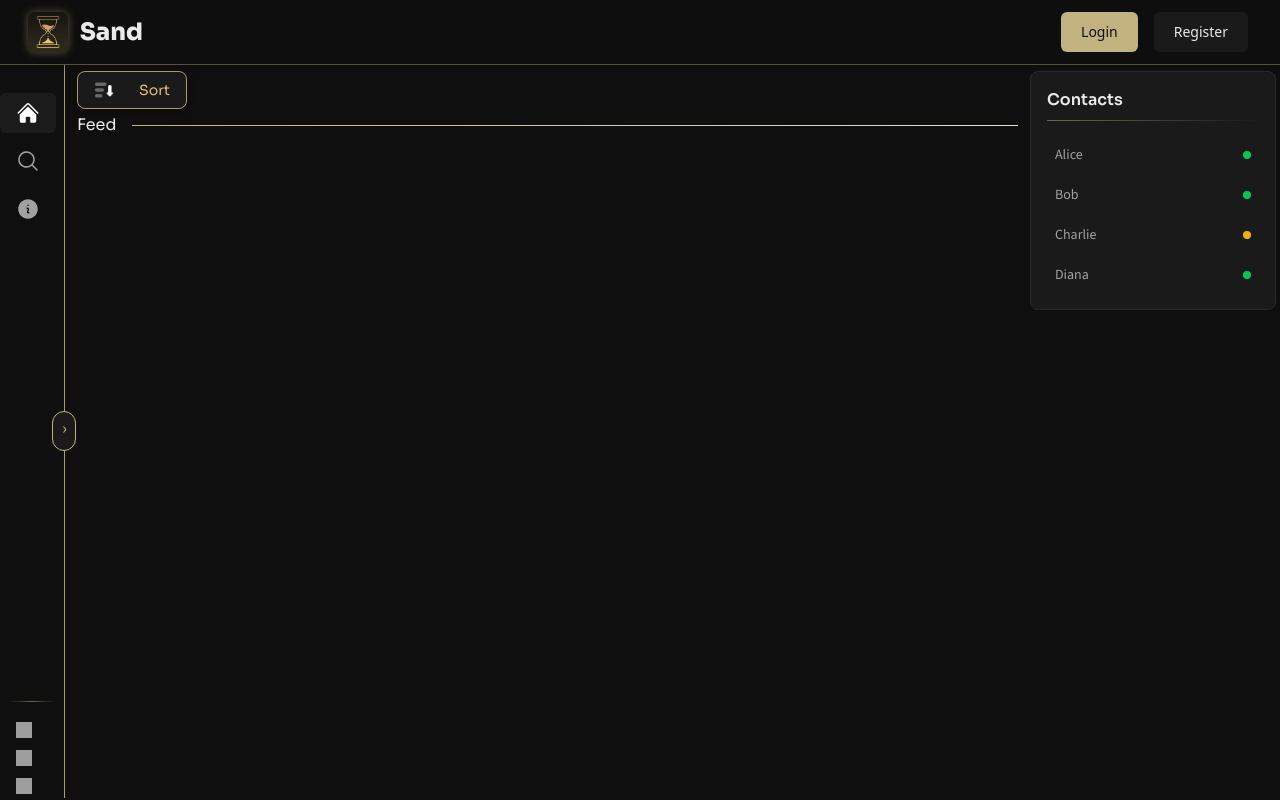
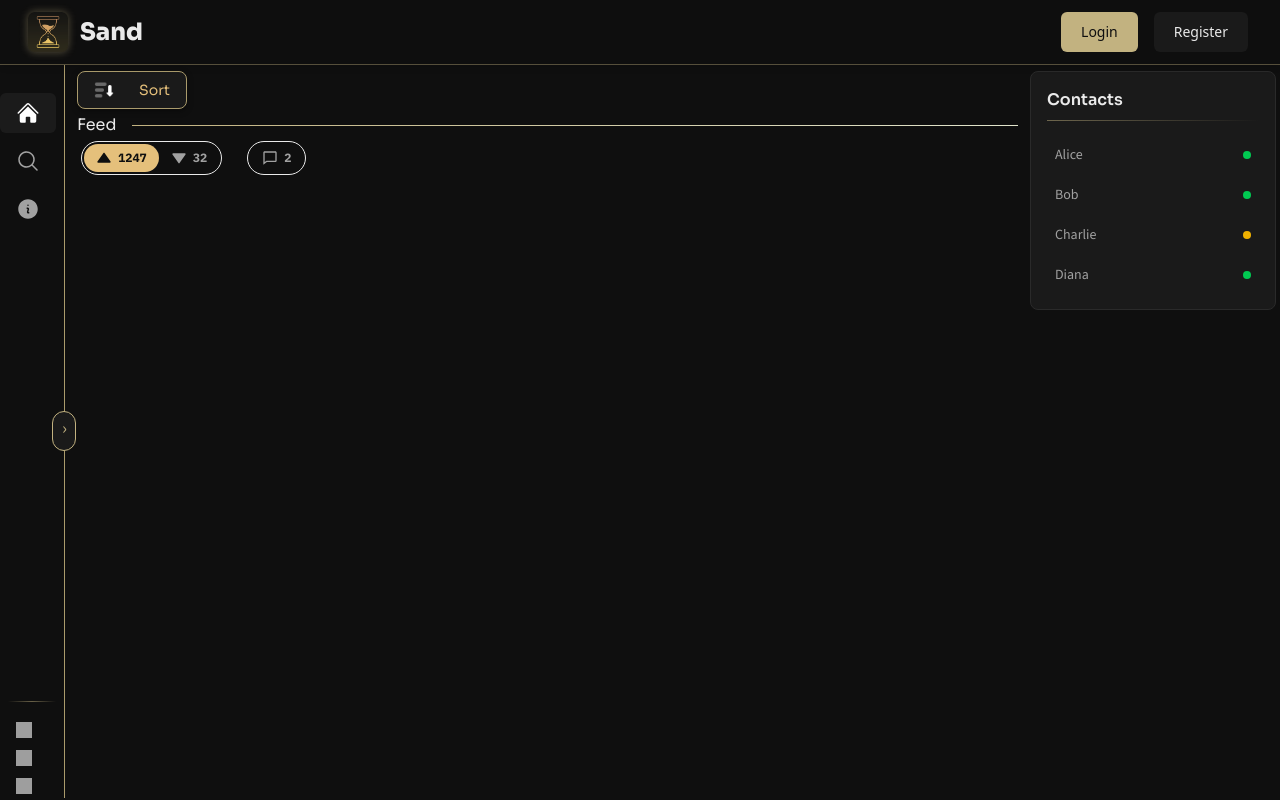
Before and after one commit to wal-z1/Sand, a React (Vite) app: page / in a window 1280 px wide. Built offline with nearby package versions, Linux system fonts and the light colour scheme; no server answers; grey boxes are pictures that could not be loaded.

Commit message:
save before issues  action buttons done

```diff
--- a/src/Comp/Pages/Home.jsx
+++ b/src/Comp/Pages/Home.jsx
@@ -1,6 +1,6 @@
 import RightSide from "../Sections/RightSide";
 import MainSection from "../Sections/MainSection";
-import LeftSide from "../Sections/LeftSide";
+import LeftSide from "../Sections/LeftSide/LeftSide";
 import { UseViewContext } from "../../Context/ViewContext";
 import { motion } from "framer-motion";
 
--- a/src/Comp/Sections/LeftSide.jsx
+++ b/src/Comp/Sections/LeftSide/LeftSide.jsx
@@ -1,7 +1,7 @@
-import NavBar from "../Header/Navbar";
-import SideFooter from "../Ui/SideFooter";
+import NavBar from "../../Header/Navbar";
+import SideFooter from "../../Ui/SideFooter";
 import { AnimatePresence, motion } from "framer-motion";
-import { UseViewContext } from "../../Context/ViewContext";
+import { UseViewContext } from "../../../Context/ViewContext";
 
 function LeftSide() {
 	const { LeftIsHidden, ToggleLeftHide } = UseViewContext();
--- a/src/Comp/Sections/MainSection.jsx
+++ b/src/Comp/Sections/MainSection.jsx
@@ -13,9 +13,8 @@ function MainSection() {
 			</span>
 			<div>
 				{/*Posts container*/}
-				<div>
-					{/*a post*/}
-
+				<div>{/*a post*/}
+					<PostCard/>
 				</div>
 			</div>
 		</div>
--- a/src/Comp/Ui/PostActions.jsx
+++ /dev/null
@@ -1,55 +0,0 @@
-import { motion } from "framer-motion";
-import { BiSolidUpArrow, BiSolidDownArrow, BiComment } from "react-icons/bi";
-
-// reusable button component for our actions
-const ActionButton = ({ icon, count, onClick, label }) => {
-	return (
-		<motion.button
-			onClick={onClick}
-			aria-label={label}
-			whileHover={{ scale: 1.05 }}
-			whileTap={{ scale: 0.95 }}
-			className="flex items-center gap-1.5 rounded-full px-3 py-1.5 text-gray-400 transition-colors hover:bg-gray-500/20 hover:text-sand-100">
-			{icon}
-			<span className="text-xs font-bold">{count}</span>
-		</motion.button>
-	);
-};
-
-function PostActions({ post, FunUp, FunDown, onCommentClick }) {
-	// if data exists take it from the post other than that set to zero
-	const postData = post || { ups: 0, downs: 0, comments: 0 };
-
-	return (
-		<div className="flex items-center">
-			{/* Up and donw */}
-			<div className="flex items-center rounded-full bg-gray-800/50 p-0.5">
-				<ActionButton
-					icon={<BiSolidUpArrow size={16} />}
-					count={postData.ups}
-					onClick={FunUp}
-					label="Upvote post"
-				/>
-				<ActionButton
-					icon={<BiSolidDownArrow size={16} />}
-					count={postData.downs}
-					onClick={FunDown}
-					label="Downvote post"
-				/>
-			</div>
-
-			{/* vertical line */}
-			<div className="h-5 w-px bg-gray-700 mx-3" />
-
-			{/* comment Button */}
-			<ActionButton
-				icon={<BiComment size={16} />}
-				count={postData.comments}
-				onClick={onCommentClick}
-				label="View comments"
-			/>
-		</div>
-	);
-}
-
-export default PostActions;
--- /dev/null
+++ b/src/Comp/Ui/PostActions/ActionButton.jsx
@@ -0,0 +1,21 @@
+import { motion } from "framer-motion";
+
+const ActionButton = ({ icon, count, onClick, label, isInteracted }) => {
+	const interactedClasses = isInteracted
+		? "bg-[#E5C07B] text-[#0F0F0F]"
+		: "text-[#A1A1A1] hover:bg-[#1A1A1A]/50 hover:text-[#C2B280]";
+
+	return (
+		<motion.button
+			onClick={onClick}
+			aria-label={label}
+			whileHover={{ scale: 1.05 }}
+			whileTap={{ scale: 0.95 }}
+			className={`flex items-center gap-1.5 rounded-full px-3 py-1.5 transition-colors ${interactedClasses}`}>
+			{icon}
+			<span className="font-ibm-mono text-xs font-bold">{count}</span>
+		</motion.button>
+	);
+};
+
+export default ActionButton;
--- /dev/null
+++ b/src/Comp/Ui/PostActions/PostActions.jsx
@@ -0,0 +1,42 @@
+import { BiSolidUpArrow, BiSolidDownArrow, BiComment } from "react-icons/bi";
+import ActionButton from "./ActionButton";
+
+const PostActions = ({ post, FunUp, FunDown, onCommentClick }) => {
+	return (
+		<div className="flex flex-wrap items-center gap-3 p-1 font-source-sans text-sm">
+			{/* Upvote + Downvote */}
+			<div className="flex items-center rounded-full bg-surface border border-border p-0.5">
+				<ActionButton
+					icon={<BiSolidUpArrow size={16} />}
+					count={post.ups}
+					onClick={FunUp}
+					label="Upvote post"
+					isInteracted={post.isUpvoted}
+				/>
+				<ActionButton
+					icon={<BiSolidDownArrow size={16} />}
+					count={post.downs}
+					onClick={FunDown}
+					label="Downvote post"
+					isInteracted={post.isDownvoted}
+				/>
+			</div>
+
+			{/* Divider */}
+			<div className="hidden sm:block h-6 w-px bg-border" />
+
+			{/* Comments */}
+			<div className="rounded-full bg-surface border border-border p-0.5">
+				<ActionButton
+					icon={<BiComment size={16} />}
+					count={post.comments}
+					onClick={onCommentClick}
+					label="View comments"
+					isInteracted={post.isCommenting}
+				/>
+			</div>
+		</div>
+	);
+};
+
+export default PostActions;
--- a/src/Comp/Ui/PostCard.jsx
+++ b/src/Comp/Ui/PostCard.jsx
@@ -1,21 +1,22 @@
-import PostActions from "./PostActions";
+import PostActions from "./PostActions/PostActions";
+import { useState } from "react";
 const dummyPostData = {
 	id: "p1",
 	author: {
 		name: "Alex Martinez",
 		avatarUrl: "https://i.pravatar.cc/150?u=alexmartinez",
 	},
-	timestamp: "2023-10-27T10:30:00Z", // ISO format
+	timestamp: "2023-10-27T10:30:00Z",
 	title: "Exploring the Dunes at Sunrise",
-	body: "There is something truly magical about the way the light hits the sand in the early morning. The colors are just breathtaking. Highly recommend a trip if you ever get the chance!",
+	body: "There is something truly magical about the way the light hits the sand...",
 	media: {
-		type: "image", // could also be 'video' later
-		url: "https://images.unsplash.com/photo-1616272963049-da2d8efc0c57?q=80&w=387&auto=format&fit=crop&ixlib=rb-4.1.0&ixid=M3wxMjA3fDB8MHxwaG90by1wYWdlfHx8fGVufDB8fHx8fA%3D%3D",
+		type: "image",
+		url: "https://images.unsplash.com/photo-1616272963049-da2d8efc0c57",
 	},
-	// interaction data is in here so PostActions can consume it directly
 	ups: 1247,
 	downs: 32,
-	comments: [
+	comments: 2,
+	commentObjects: [
 		{
 			id: "c1",
 			user: "Jane",
@@ -29,17 +30,36 @@ const dummyPostData = {
 			timestamp: "2023-10-27T11:15:00Z",
 		},
 	],
+	isUpvoted: true, //  toggle these in logic and use usestate
+	isDownvoted: false,
+	isCommenting: false,
 };
 
 function PostCard() {
+	const [post, setPost] = useState(dummyPostData);
+	const handleUpvote = () => {
+		setPost((prev) => ({
+			...prev,
+			isUpvoted: !prev.isUpvoted,
+			isDownvoted: false, // always clear downvote when toggling up
+		}));
+	};
+
+	const handleDownvote = () => {
+		setPost((prev) => ({
+			...prev,
+			isDownvoted: !prev.isDownvoted,
+			isUpvoted: false, // always clear upvote when toggling down
+		}));
+	};
+
 	return (
 		<div>
-			PostCard
 			<PostActions
-				post={dummyPostData}
-				FunUp={console.log("UP")}
-				FunDown={console.log("down")}
-				onCommentClick={console.log("Trigger Comment")}
+				post={post}
+				FunUp={handleUpvote}
+				FunDown={handleDownvote}
+				onCommentClick={() => console.log("Trigger Comment")}
 			/>
 		</div>
 	);
```
